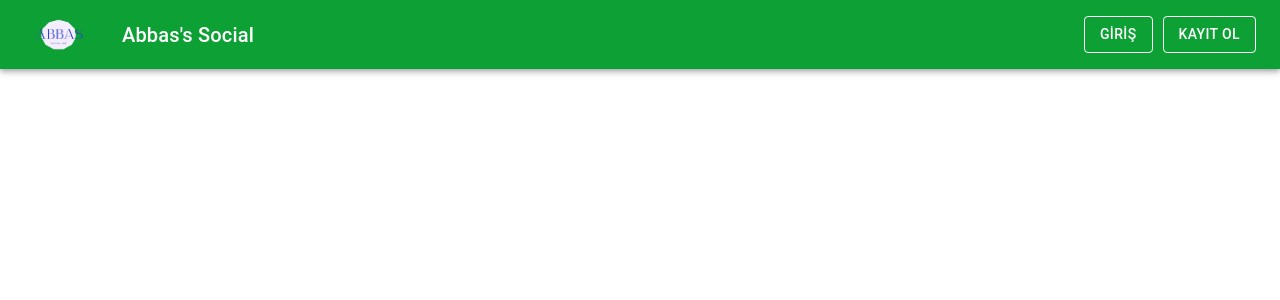
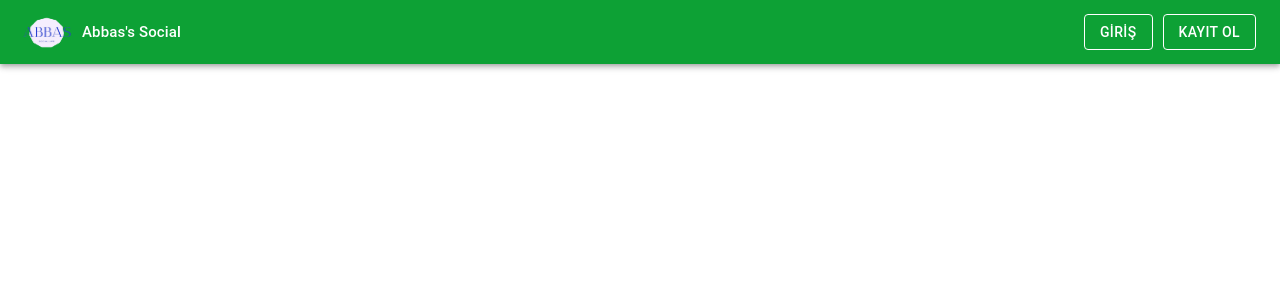
Before and after one commit to abbscbn/social-frontend, a React (Vite) app: page / in a window 1280 px wide. Shown: the top 300 px of the page. Built offline with nearby package versions, Linux system fonts and the light colour scheme; no server answers.

Commit message:
navbar düzenlendiv3

```diff
--- a/src/Companents/Navbar.tsx
+++ b/src/Companents/Navbar.tsx
@@ -31,13 +31,14 @@ function Navbar() {
             edge="start"
             color="inherit"
             aria-label="menu"
-            sx={{ mr: 2 }}
+            sx={{ mr: 2, marginRight: "0px", padding: "0px" }}
           >
             <img src={logo} alt="" height={45} width={70} />
           </IconButton>
           <Typography
             variant="h6"
             component="div"
+            fontSize={15}
             sx={{ flexGrow: 1, width: "50px" }}
           >
             Abbas's Social
@@ -46,7 +47,12 @@ function Navbar() {
             {currentUser ? (
               <Button
                 onClick={() => navigate("/newpost")}
-                style={{ marginRight: "5px" }}
+                style={{
+                  marginRight: "5px",
+                  marginLeft: "10px",
+                  padding: "7px",
+                  fontSize: "10px",
+                }}
                 variant="outlined"
                 className="navbarfont"
                 color="inherit"
```
